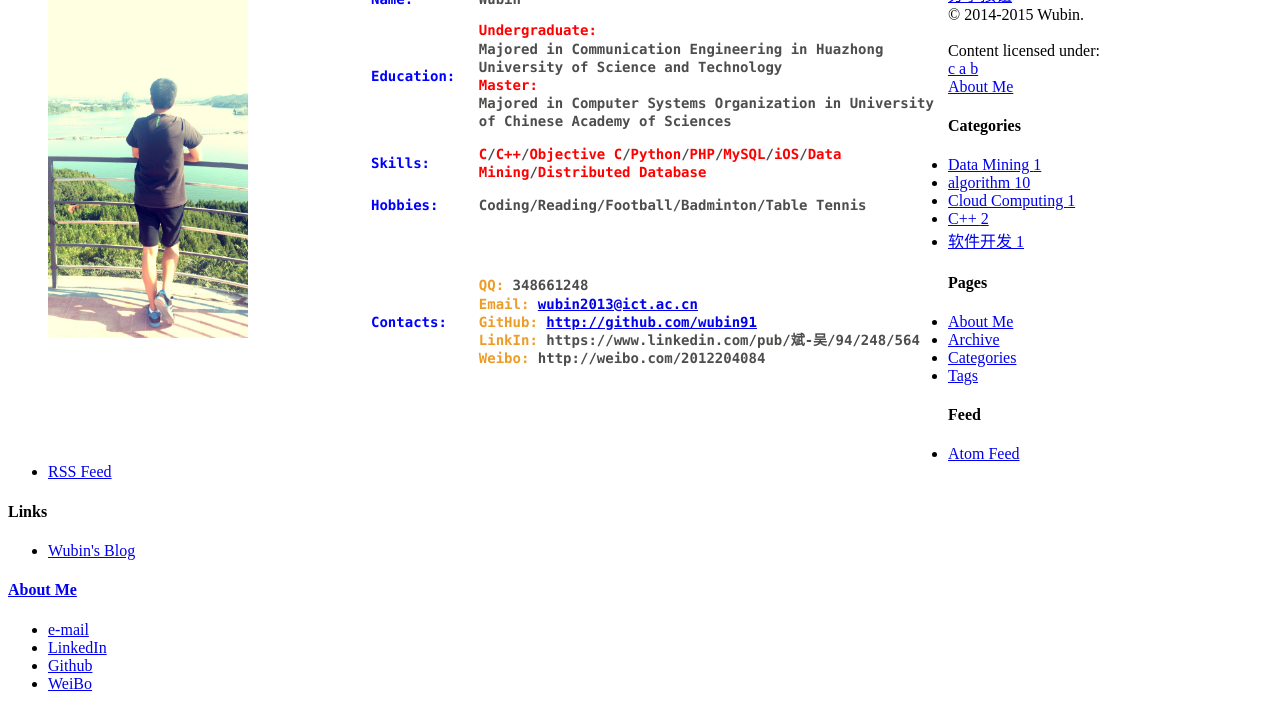
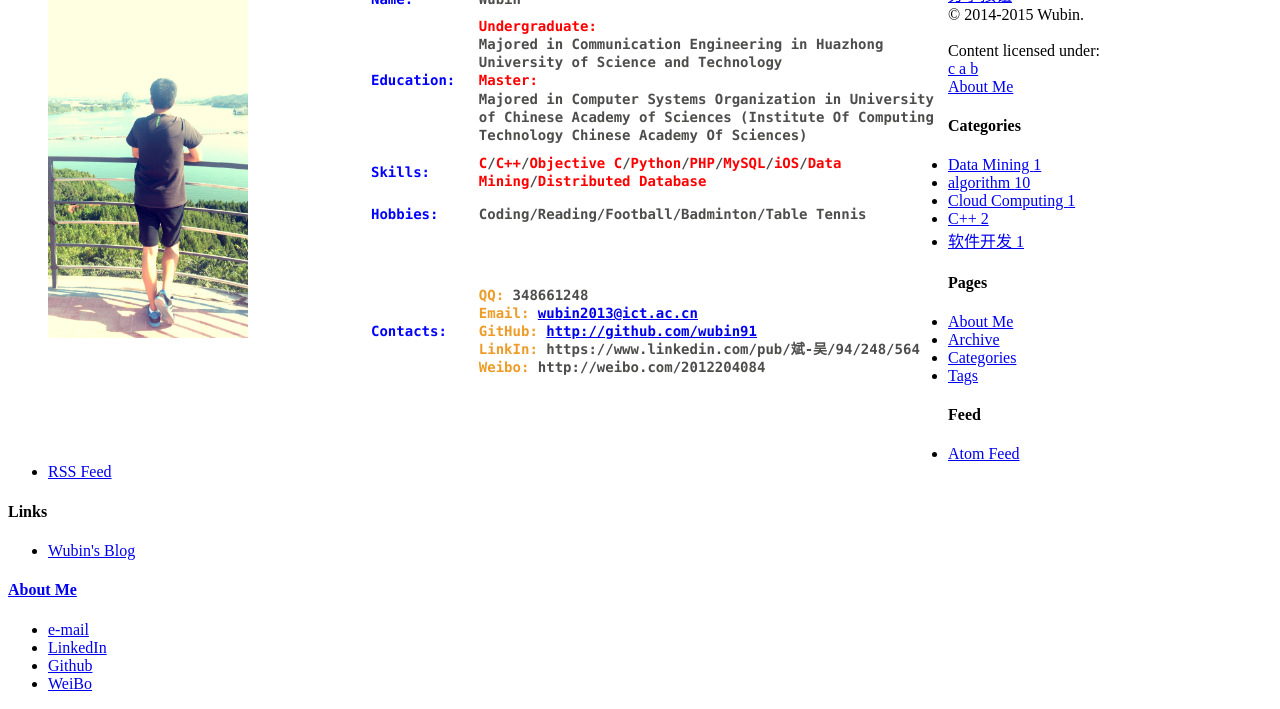
Before and after one commit to Wubin91/wubin91.github.com, a Jekyll site: the page built from about.md, in a window 1280 px wide. Shown: the part 328-1037 px from the top of the page. Built offline with Jekyll 4.4.1, drawn with Linux system fonts in a browser that asks for light colours; nearby versions of some CDN libraries; library files that are not in the unit come from our copies.

```diff
--- a/_includes/themes/Snail/about.html
+++ b/_includes/themes/Snail/about.html
@@ -24,7 +24,7 @@
             </tr>
             <tr height="120">
             <td width="120" class="b">Education: </td>
-            <td width="580"><span class="u">Undergraduate: </span><br />Majored in Communication Engineering in Huazhong University of Science and Technology<br /><span class="u">Master: </span><br />Majored in Computer Systems Organization in University of Chinese Academy of Sciences</td>
+            <td width="580"><span class="u">Undergraduate: </span><br />Majored in Communication Engineering in Huazhong University of Science and Technology<br /><span class="u">Master: </span><br />Majored in Computer Systems Organization in University of Chinese Academy of Sciences (Institute Of Computing Technology Chinese Academy Of Sciences)</td>
             </tr>
             <tr height="50">
             <td width="120" class="b">Skills: </td>
```
